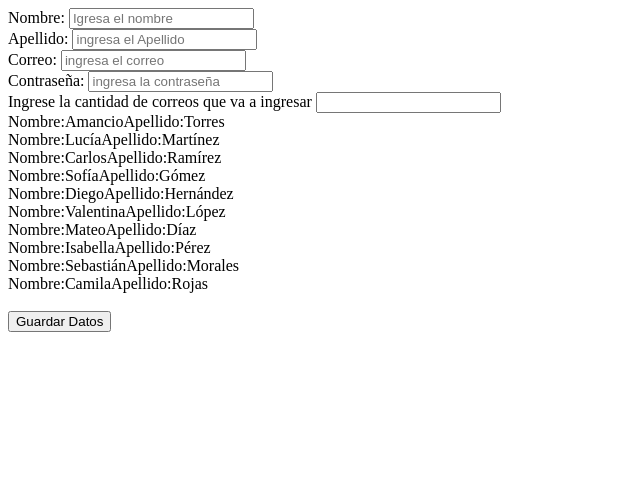
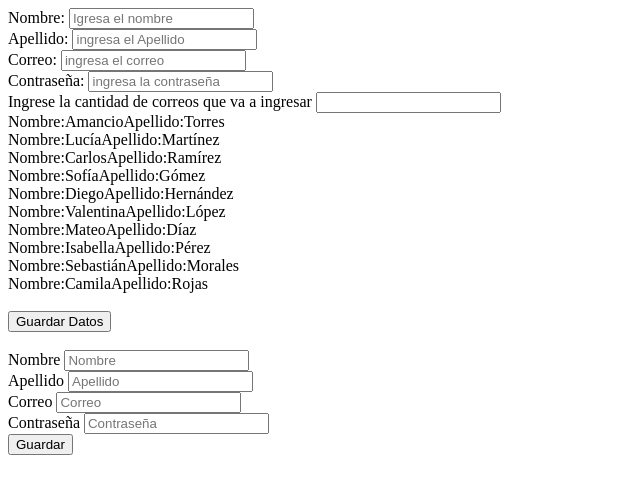
Before and after one commit to AmancioCruz/Amancio_Torres_DDI, a plain HTML site: page Parcial 1/Actividades_clase/Formularios_dinamicos/index.html in a window 1280 px wide. Shown: the whole page, without its empty margins (0-640 px from the left). Drawn offline with Linux system fonts and the light colour scheme.

Commit message:
[Agrega] se agrega la carpeta del parcial 2

```diff
--- a/Parcial 1/Actividades_clase/Formularios_dinamicos/index.html
+++ b/Parcial 1/Actividades_clase/Formularios_dinamicos/index.html
@@ -45,6 +45,22 @@
         <br>
         <button id="boton_guardar">Guardar Datos</button>
     </form>
+    <br>
+    <form id="form_2">
+        <label for="nombre">Nombre</label>
+        <input type="text" name="nombre" placeholder="Nombre">
+        <br>
+        <label for="apellido">Apellido</label>
+        <input type="text" name="apellido" placeholder="Apellido">
+        <br>
+        <label for="correo">Correo</label>
+        <input type="email" name="correo" placeholder="Correo">
+        <br>
+        <label for="contraseña">Contraseña</label>
+        <input type="password" name="contraseña" placeholder="Contraseña">
+        <br>
+        <button type="button" onclick="leerDatos()">Guardar</button>
+    </form>
 </body>
 <script src="js/script.js"></script>
 
--- a/Parcial 1/Actividades_clase/Formularios_dinamicos/js/script.js
+++ b/Parcial 1/Actividades_clase/Formularios_dinamicos/js/script.js
@@ -4,6 +4,8 @@ const apellido =
     document.querySelector("#input_txt_apellido");
 const boton_guardar =
     document.querySelector("#boton_guardar");
+
+const formulario = document.querySelector("#form_2");
 
 const Usuarios = [
     {
@@ -128,9 +130,11 @@ function cambiarNumero(event) {
 
 //definimos una clase con sus propiedades y metodos.
 class Usuario {
-    constructor(nom, ape) {
+    constructor(nom, ape, correo, contra) {
         this.nombre = nom;
         this.apellido = ape;
+        this.correo = correo;
+        this.contraseña = contra;
     }
 
     MostrarDatos() {
@@ -201,6 +205,17 @@ document.addEventListener('DOMContentLoaded', () => {
 
         contenedor_usuarios.appendChild(contenedor_usuario);
     }
+})
 
+function leerDatos(){
+    const datosFormulario = new FormData(formulario);
 
-})
+    const datos = Object.fromEntries(datosFormulario.entries());
+
+    let usuarioNuevo = new Usuario(datos.nombre, datos.apellido, datos.correo, datos.contraseña);
+    console.log(usuarioNuevo);
+}
+
+//crear un formulario de inicio de session y registro, usar el metodo de leer datos por medio del FomData
+//validar qu ese hayan ingresado todos los datos en los formularios.
+//y de ahi que aparezca un cuadro con un texto que diga sesion Iniciada correctamente
--- /dev/null
+++ b/Parcial 2/Actividades/Formularios/css/estilo.css
@@ -0,0 +1,24 @@
+*{
+    margin: 0;
+    padding: 0;
+}
+
+body{
+    width: 100vw;
+    height: 100vh;
+
+    display: flex;
+    flex-direction: row;
+    justify-content: center;
+    align-items: center;
+}
+
+.inicio_sesion{
+    width: 20vw;
+    background-color: cornsilk;
+    border-radius: 10px;
+    border: 2px solid black;
+    display: flex;
+    flex-direction: column;
+    padding: 15px;
+}
```
Also changed, not shown: Parcial 2/Actividades/Formularios/index.html (added, +27 -0 lines), Parcial 2/Actividades/Formularios/js/script.js (added, +14 -0 lines).
